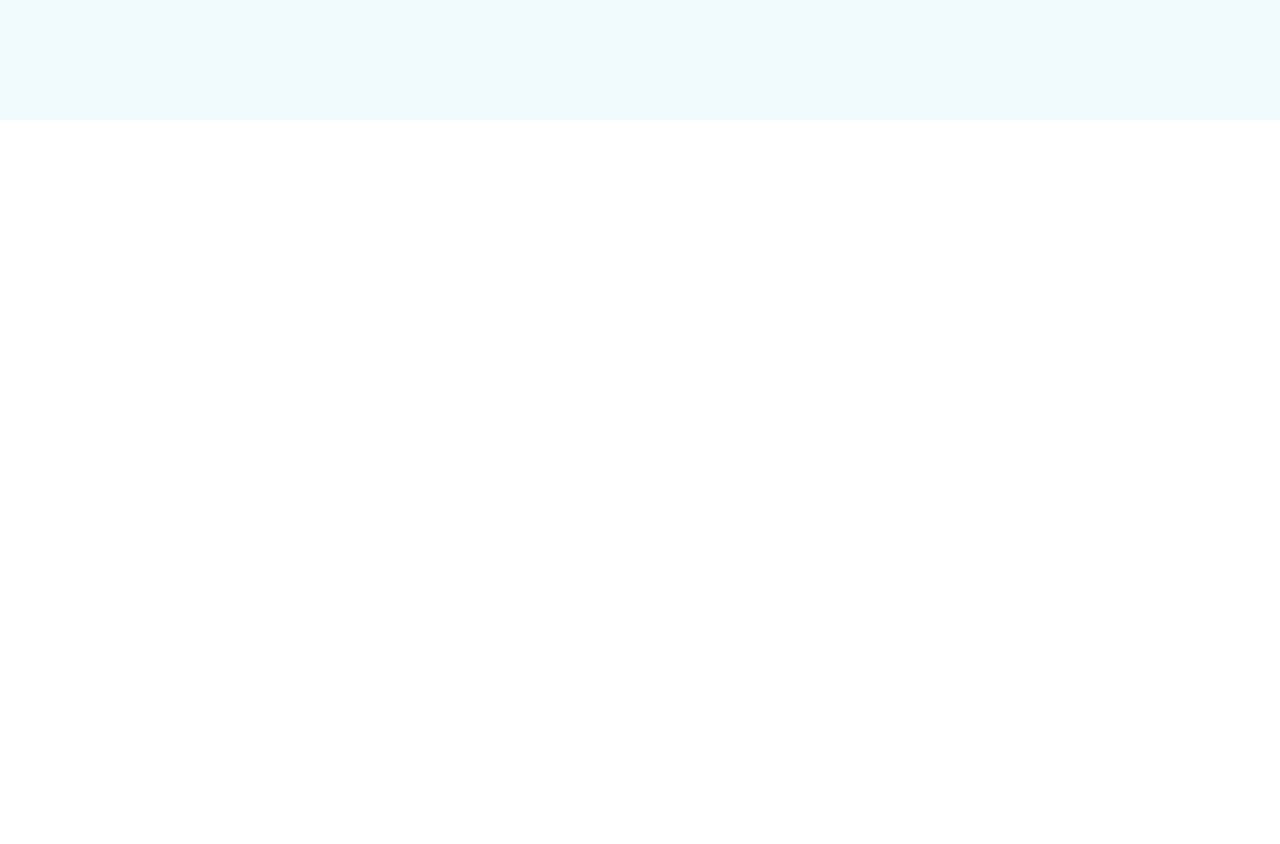
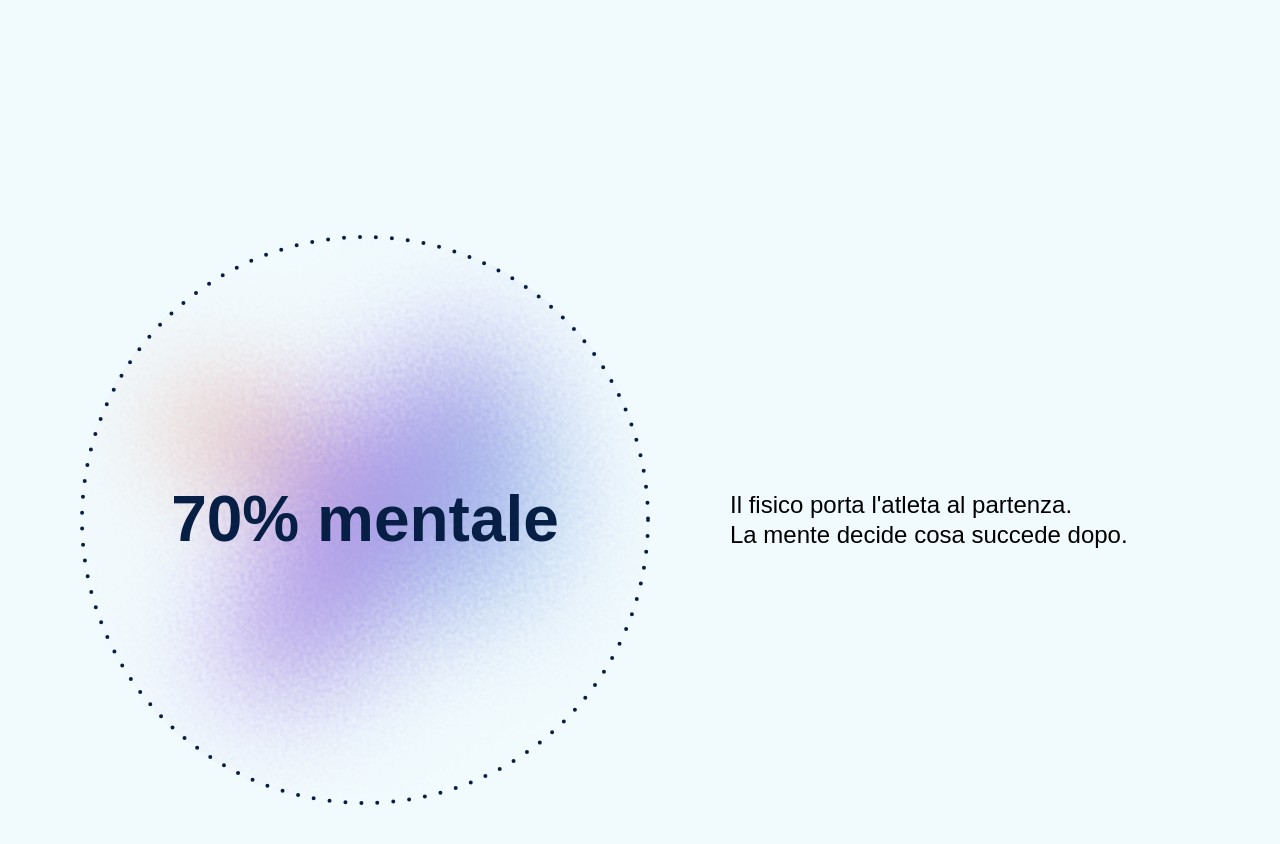
Before and after one commit to davidzhou-polimi/underskin, a SvelteKit app: page / in a window 1280 px wide. Shown: the part 1480-2324 px from the top of the page. Before the commit the page ends 1600 px from the top, so only its background shows below. Built offline with nearby package versions, Linux system fonts and the light colour scheme; a web font is replaced by a local one.

Commit message:
add Cerchi con risultati component

```diff
--- /dev/null
+++ b/src/lib/components/ui/CerchiConRisultati.svelte
@@ -0,0 +1,178 @@
+<script>
+	import { drawBorder } from '$lib/actions/drawBorder.js';
+</script>
+
+<div class="cerchi-risultati">
+	<!-- Cerchio con risultato -->
+	<div class="cerchio" use:drawBorder>
+		<svg class="border-svg" viewBox="0 0 570 570">
+			<defs>
+				<mask id="mask-risultati">
+					<circle
+						class="mask-circle"
+						cx="285"
+						cy="285"
+						r="283"
+						fill="none"
+						stroke="white"
+						stroke-width="10"
+						stroke-dasharray="1778"
+						stroke-dashoffset="1778"
+					/>
+				</mask>
+			</defs>
+			<circle
+				cx="285"
+				cy="285"
+				r="283"
+				fill="none"
+				stroke="var(--Color-Content-Primary, #071E45)"
+				stroke-width="4"
+				stroke-dasharray="0 16"
+				stroke-linecap="round"
+				mask="url(#mask-risultati)"
+			/>
+		</svg>
+
+		<!-- Sfondo fluido animato -->
+		<div class="sfumatura-bg">
+			<svg class="fluid-svg" viewBox="0 0 429 395" fill="none">
+				<g opacity="0.6" filter="url(#filter-fluid)">
+					<path class="fluid-path" d="M85.7444 262.525C109.493 381.643 195.551 260.968 233.296 257.621C271.042 254.273 290.53 318.678 346.535 267.575C363.24 252.333 271.838 243.131 267.715 206.589C263.911 172.873 349.38 111.847 317.989 94.2074C252.577 57.4495 247.224 101.347 201.718 121.102C156.212 140.858 54.8945 107.791 85.7444 262.525Z" fill="url(#paint-fluid)"/>
+				</g>
+				<defs>
+					<filter id="filter-fluid" x="0" y="0" width="428.572" height="394.946" filterUnits="userSpaceOnUse" color-interpolation-filters="sRGB">
+						<feFlood flood-opacity="0" result="BackgroundImageFix"/>
+						<feBlend mode="normal" in="SourceGraphic" in2="BackgroundImageFix" result="shape"/>
+						<feGaussianBlur stdDeviation="40" result="effect1_foregroundBlur"/>
+						<feTurbulence type="fractalNoise" baseFrequency="0.33" numOctaves="3" seed="1910"/>
+						<feDisplacementMap in="effect1_foregroundBlur" scale="40" xChannelSelector="R" yChannelSelector="G" result="displacedImage" width="100%" height="100%"/>
+						<feMerge result="effect2_texture">
+							<feMergeNode in="displacedImage"/>
+						</feMerge>
+					</filter>
+					<linearGradient id="paint-fluid" x1="125.672" y1="178.687" x2="346.218" y2="304.117" gradientUnits="userSpaceOnUse">
+						<stop stop-color="#6A96DF"/>
+						<stop offset="0.508478" stop-color="#8035D2"/>
+						<stop offset="0.706731" stop-color="#D86146"/>
+					</linearGradient>
+				</defs>
+			</svg>
+		</div>
+
+		<span class="text">70% mentale</span>
+	</div>
+
+	<!-- Testo descrittivo -->
+	<div class="testo">
+		<p>
+			Il fisico porta l'atleta al partenza.<br />
+			La mente decide cosa succede dopo.
+		</p>
+	</div>
+</div>
+
+<style>
+	.cerchi-risultati {
+		display: flex;
+		align-items: center;
+		gap: 80px;
+		padding: 0 80px;
+		width: 1280px;
+	}
+
+	.cerchio {
+		width: 570px;
+		height: 570px;
+		border-radius: 285px;
+		display: flex;
+		align-items: center;
+		justify-content: center;
+		position: relative;
+	}
+
+	.border-svg {
+		position: absolute;
+		inset: 0;
+		width: 100%;
+		height: 100%;
+		pointer-events: none;
+		z-index: 2;
+	}
+
+	.sfumatura-bg {
+		position: absolute;
+		inset: 0;
+		display: flex;
+		align-items: center;
+		justify-content: center;
+		overflow: hidden;
+		border-radius: 285px;
+		z-index: 1;
+		pointer-events: none;
+	}
+
+	.fluid-svg {
+		width: 120%;
+		height: 120%;
+		object-fit: cover;
+		animation: fluid-flow 12s ease-in-out infinite;
+		transform-origin: center center;
+		will-change: transform;
+		transform: translateZ(0);
+	}
+
+	.fluid-path {
+		animation: path-morph 8s ease-in-out infinite alternate;
+		transform-origin: center center;
+	}
+
+	.text {
+		font-family: 'Rethink Sans', sans-serif;
+		font-weight: 800;
+		font-size: 64px;
+		color: var(--Color-Content-Primary, #071E45);
+		white-space: nowrap;
+		position: relative;
+		z-index: 3;
+	}
+
+	.testo {
+		width: 453px;
+	}
+
+	.testo p {
+		font-family: 'Rethink Sans', sans-serif;
+		font-weight: 400;
+		font-size: 24px;
+		line-height: 30px;
+		color: black;
+	}
+
+	@keyframes fluid-flow {
+		0% {
+			transform: scale(1) rotate(0deg) translate(0px, 0px);
+		}
+		33% {
+			transform: scale(1.15) rotate(120deg) translate(-10px, 15px);
+		}
+		66% {
+			transform: scale(0.95) rotate(240deg) translate(15px, -10px);
+		}
+		100% {
+			transform: scale(1) rotate(360deg) translate(0px, 0px);
+		}
+	}
+
+	@keyframes path-morph {
+		0% {
+			transform: scale(1) skewX(0deg);
+		}
+		50% {
+			transform: scale(1.08) skewX(5deg) skewY(3deg);
+		}
+		100% {
+			transform: scale(0.95) skewX(-3deg) skewY(-2deg);
+		}
+	}
+</style>
--- a/src/routes/+page.svelte
+++ b/src/routes/+page.svelte
@@ -1,12 +1,16 @@
 <script>
 	import HeroSection from '$lib/components/sections/HeroSection.svelte';
 	import CerchiQuiz from '$lib/components/ui/CerchiQuiz.svelte';
+	import CerchiConRisultati from '$lib/components/ui/CerchiConRisultati.svelte';
 </script>
 
 <main>
 	<HeroSection />
 	<section class="cerchi-quiz-section">
 		<CerchiQuiz property1="Default" />
+	</section>
+	<section class="cerchi-risultati-section">
+		<CerchiConRisultati />
 	</section>
 </main>
 
@@ -18,4 +22,12 @@
 		justify-content: center;
 		background-color: var(--color-background-primary);
 	}
+
+	.cerchi-risultati-section {
+		min-height: 100vh;
+		display: flex;
+		align-items: center;
+		justify-content: center;
+		background-color: var(--color-background-primary);
+	}
 </style>
```
